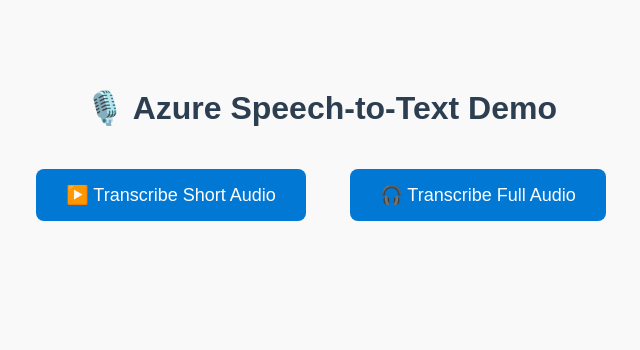
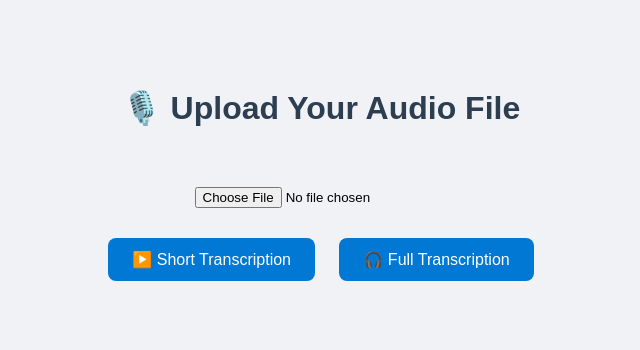
Before and after one commit to kiranraytank/Speech-To-Text, a Flask app: page / in a window 1280 px wide. Shown: the top 350 px of the page, without its empty margins (319-959 px from the left). Run offline with Flask 3, Linux system fonts and the light colour scheme.

Commit message:
Commit #K2.1 added choose file at run time

```diff
--- a/main.py
+++ b/main.py
@@ -1,21 +1,36 @@
-from flask import Flask, render_template, request
+from flask import Flask, render_template, request, redirect
 from transcriber import transcribe_short_audio, transcribe_full_audio  # Import your functions
+import os
 
 app = Flask(__name__)
+app.config['UPLOAD_FOLDER'] = 'uploads'
+os.makedirs(app.config['UPLOAD_FOLDER'], exist_ok=True)
 
 @app.route('/')
 def home():
     return render_template('index.html')
 
-@app.route('/run_short_transcription')
-def run_short():
-    result = transcribe_short_audio("short_sample.wav")
-    return render_template("result.html", title="Short Audio Result", transcript=result)
+@app.route('/transcribe', methods=['POST'])
+def transcribe():
+    if 'audiofile' not in request.files:
+        return "No file uploaded"
 
-@app.route('/run_full_transcription')
-def run_full():
-    result = transcribe_full_audio("long_sample.wav")
-    return render_template("result.html", title="Full Audio Result", transcript=result)
+    file = request.files['audiofile']
+    if file.filename == '':
+        return "No selected file"
+
+    filepath = os.path.join(app.config['UPLOAD_FOLDER'], file.filename)
+    file.save(filepath)
+
+    action = request.form['action']
+    if action == 'short':
+        result = transcribe_short_audio(filepath)
+        title = "Short Audio Result"
+    else:
+        result = transcribe_full_audio(filepath)
+        title = "Full Audio Result"
+
+    return render_template("result.html", title=title, transcript=result)
 
 if __name__ == '__main__':
     app.run(debug=True)
--- a/templates/index.html
+++ b/templates/index.html
@@ -1,37 +1,27 @@
 <!DOCTYPE html>
 <html lang="en">
 <head>
-    <meta charset="UTF-8">
-    <title>Speech-to-Text Demo</title>
-    <style>
-        body {
-            font-family: Arial, sans-serif;
-            text-align: center;
-            padding-top: 60px;
-            background-color: #f9f9f9;
-        }
-        h1 {
-            color: #2c3e50;
-        }
-        button {
-            padding: 15px 30px;
-            margin: 20px;
-            font-size: 18px;
-            border: none;
-            border-radius: 8px;
-            cursor: pointer;
-            background-color: #0078d4;
-            color: white;
-        }
-        button:hover {
-            background-color: #005a9e;
-        }
-    </style>
+  <meta charset="UTF-8">
+  <title>Speech-to-Text Upload</title>
+  <style>
+    body { font-family: Arial; text-align: center; padding: 60px; background: #f0f2f5; }
+    h1 { color: #2c3e50; }
+    form { margin-top: 40px; }
+    input[type="file"] { margin: 20px auto; }
+    button {
+      font-size: 16px; padding: 12px 24px; margin: 10px;
+      background-color: #0078d4; color: white; border: none; border-radius: 8px;
+    }
+    button:hover { background-color: #005a9e; }
+  </style>
 </head>
 <body>
-    <h1>🎙️ Azure Speech-to-Text Demo</h1>
+  <h1>🎙️ Upload Your Audio File</h1>
 
-    <button onclick="location.href='run_short_transcription'">▶️ Transcribe Short Audio</button>
-    <button onclick="location.href='run_full_transcription'">🎧 Transcribe Full Audio</button>
+  <form action="/transcribe" method="POST" enctype="multipart/form-data">
+    <input type="file" name="audiofile" accept=".wav" required><br>
+    <button type="submit" name="action" value="short">▶️ Short Transcription</button>
+    <button type="submit" name="action" value="full">🎧 Full Transcription</button>
+  </form>
 </body>
 </html>
```
Also changed, not shown: 2 other files.
